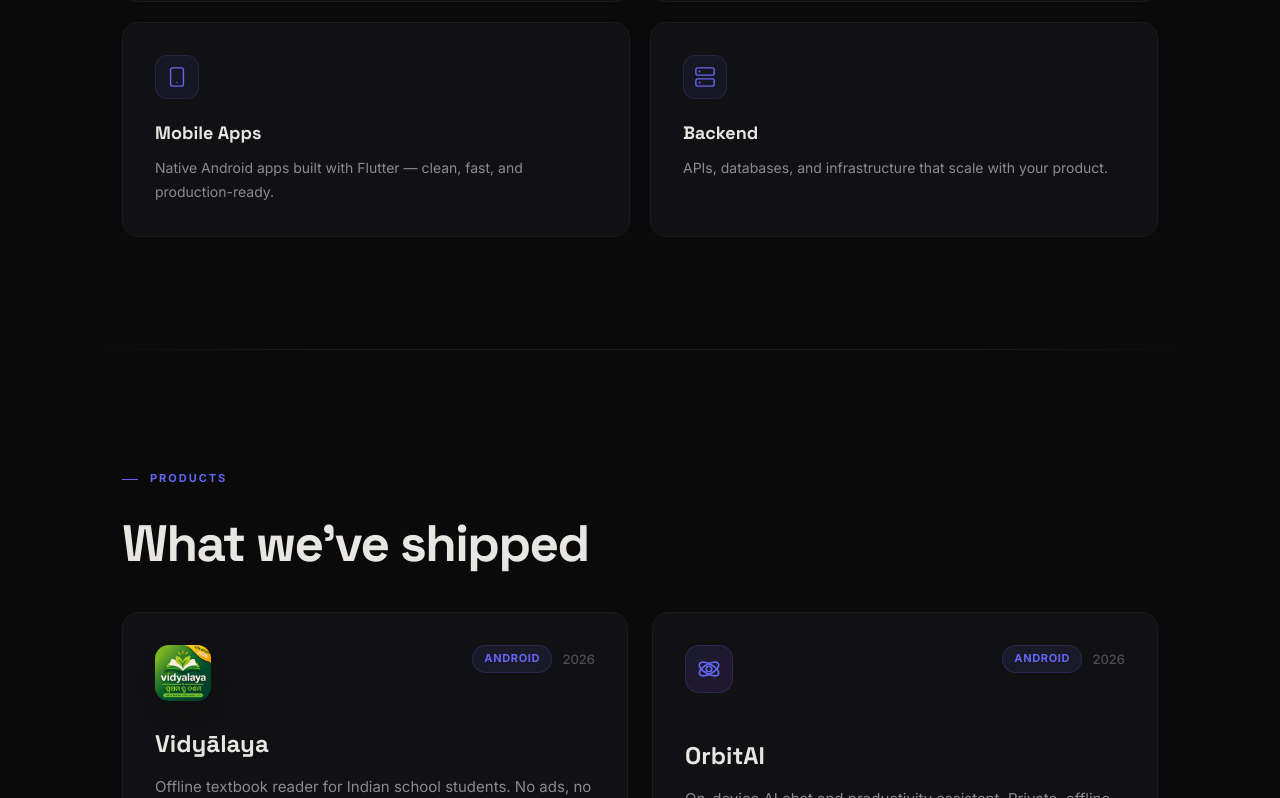
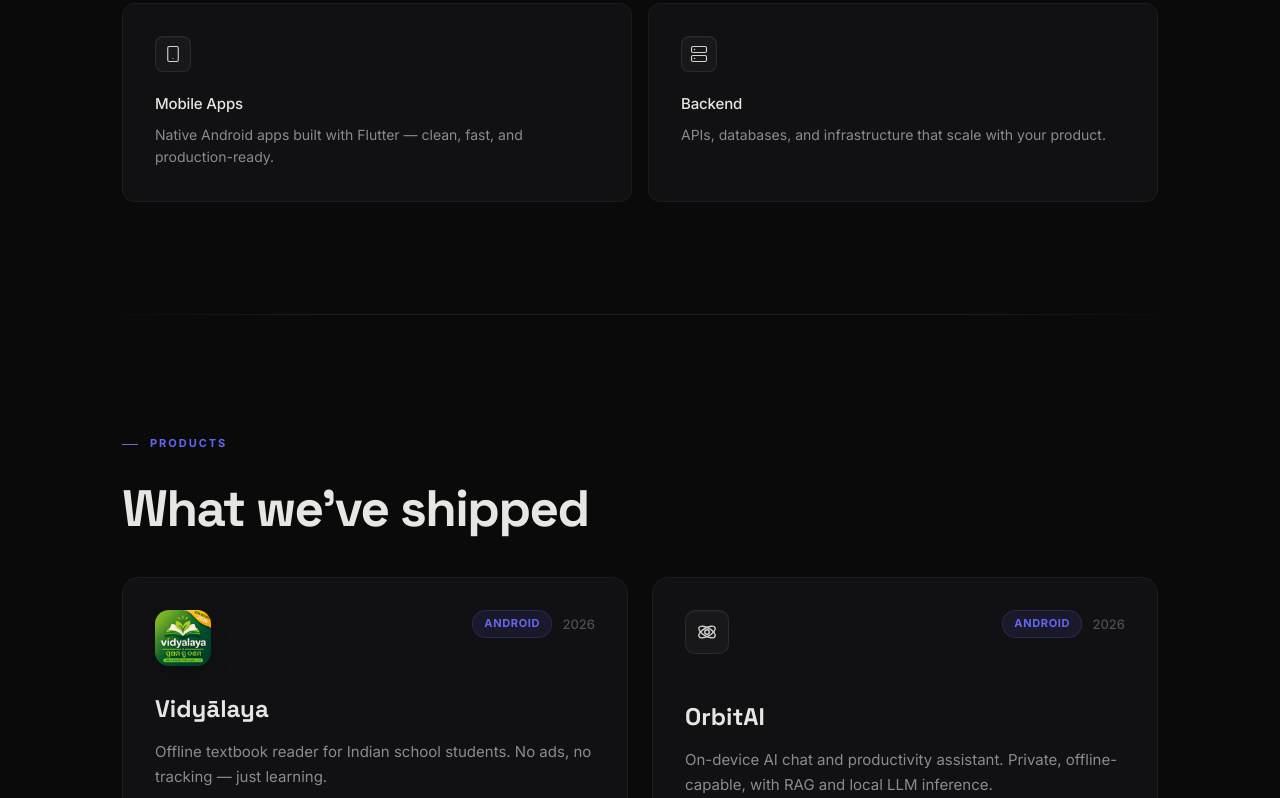
Before and after one commit to rudra273/rosmox, a Next.js app: page / in a window 1280 px wide. Shown: the part 1462-2260 px from the top of the page. Built offline with nearby package versions, Linux system fonts and the light colour scheme.

Commit message:
ref - raycast , linear

```diff
--- a/app/globals.css
+++ b/app/globals.css
@@ -653,76 +653,73 @@
 .services-grid {
   display: grid;
   grid-template-columns: repeat(2, 1fr);
-  gap: 1.25rem;
+  gap: 1rem;
   margin-top: 2.5rem;
 }
 
 .service-card {
   padding: 2rem;
-  border-radius: 16px;
+  border-radius: 12px;
   background: var(--bg-surface);
   border: 1px solid var(--border-subtle);
-  transition: transform 0.5s var(--ease-out-expo), border-color 0.4s ease, box-shadow 0.4s ease;
+  transition: border-color 0.3s ease, background-color 0.3s ease;
   position: relative;
   overflow: hidden;
 }
 
 .service-card:hover {
-  transform: translateY(-4px);
-  border-color: rgba(99, 102, 241, 0.2);
-  box-shadow: 0 8px 30px -8px rgba(99, 102, 241, 0.12);
-}
-
-.service-card::after {
-  content: '';
-  position: absolute;
-  top: 0;
-  left: 0;
-  right: 0;
-  height: 2px;
-  background: linear-gradient(90deg, var(--accent-1), var(--accent-2), var(--accent-3));
-  opacity: 0;
-  transition: opacity 0.4s ease;
-}
-
-.service-card:hover::after {
-  opacity: 1;
+  border-color: var(--border-muted);
+  background-color: #121214;
 }
 
 /* Icon containers for SVGs */
 .icon-wrap {
-  width: 44px;
-  height: 44px;
-  border-radius: 12px;
-  background: rgba(99, 102, 241, 0.08);
-  border: 1px solid rgba(99, 102, 241, 0.15);
+  width: 36px;
+  height: 36px;
+  border-radius: 8px;
+  background: rgba(255, 255, 255, 0.03);
+  border: 1px solid rgba(255, 255, 255, 0.08);
   display: flex;
   align-items: center;
   justify-content: center;
-  color: var(--accent-1);
+  color: var(--text-primary);
   margin-bottom: 1.25rem;
   flex-shrink: 0;
+  box-shadow: inset 0 1px 1px rgba(255, 255, 255, 0.05);
+}
+
+.icon-wrap svg {
+  width: 18px;
+  height: 18px;
+  opacity: 0.9;
 }
 
 .icon-wrap-lg {
-  width: 48px;
-  height: 48px;
-  border-radius: 14px;
-  background: linear-gradient(135deg, rgba(99, 102, 241, 0.12), rgba(168, 85, 247, 0.12));
-  border: 1px solid rgba(99, 102, 241, 0.18);
+  width: 44px;
+  height: 44px;
+  border-radius: 10px;
+  background: rgba(255, 255, 255, 0.03);
+  border: 1px solid rgba(255, 255, 255, 0.08);
+}
+
+.icon-wrap-lg svg {
+  width: 22px;
+  height: 22px;
 }
 
 .service-title {
-  font-family: var(--font-grotesk), system-ui, sans-serif;
-  font-size: 1.125rem;
-  font-weight: 700;
+  font-family: var(--font-inter), system-ui, sans-serif;
+  font-size: 0.9375rem;
+  font-weight: 500;
+  letter-spacing: -0.01em;
+  color: var(--text-primary);
   margin-bottom: 0.5rem;
 }
 
 .service-desc {
   color: var(--text-secondary);
   font-size: 0.875rem;
-  line-height: 1.7;
+  line-height: 1.6;
 }
 
 /* ── Featured Product ── */
```
